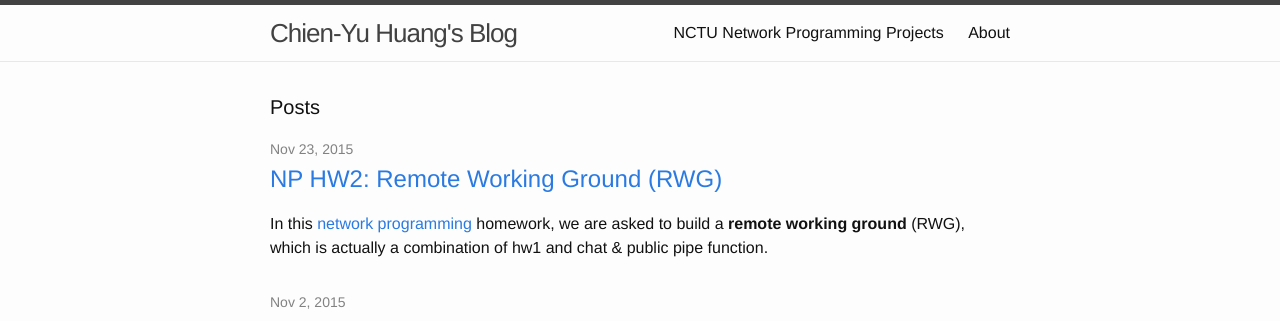
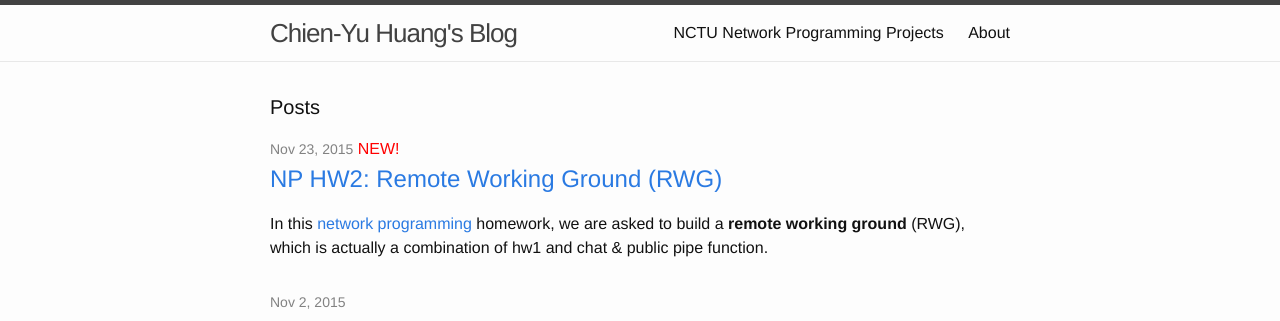
Before and after one commit to cyhuang1230/cyhuang1230.github.io, a Jekyll site: the page built from index.html, in a window 1280 px wide. Shown: the top 321 px of the page. Built offline with Jekyll 4.4.1, drawn with Linux system fonts in a browser that asks for light colours; Markdown is read by kramdown in place of the engine named in the settings.

Commit message:
Add badge NEW

```diff
--- a/index.html
+++ b/index.html
@@ -7,9 +7,14 @@ layout: default
   <h1 class="page-heading">Posts</h1>
 
   <ul class="post-list">
+    {% assign is_first = true %}
     {% for post in site.posts %}
       <li>
         <span class="post-meta">{{ post.date | date: "%b %-d, %Y" }}</span>
+        {% if is_first %}
+          <span style="color: red; font-weight: 500;">NEW!</span>
+          {% assign is_first = false %}
+        {% endif %}
 
         <h2>
           <a class="post-link" href="{{ post.url | prepend: site.baseurl }}">{{ post.title }}</a>
```
